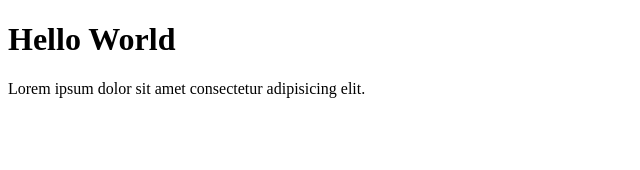
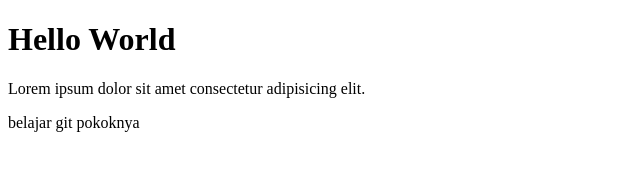
Before and after one commit to ariframadhan1702/Belajar-git, a plain HTML site: page belajar-git1.html in a window 1280 px wide. Shown: the whole page, without its empty margins (0-640 px from the left). Drawn offline with Linux system fonts and the light colour scheme.

Commit message:
fiture modified

```diff
--- a/belajar-git1.html
+++ b/belajar-git1.html
@@ -8,5 +8,6 @@
 <body>
     <h1>Hello World</h1>
     <p>Lorem ipsum dolor sit amet consectetur adipisicing elit.</p>
+    <P>belajar git pokoknya</P>
 </body>
 </html>
```
